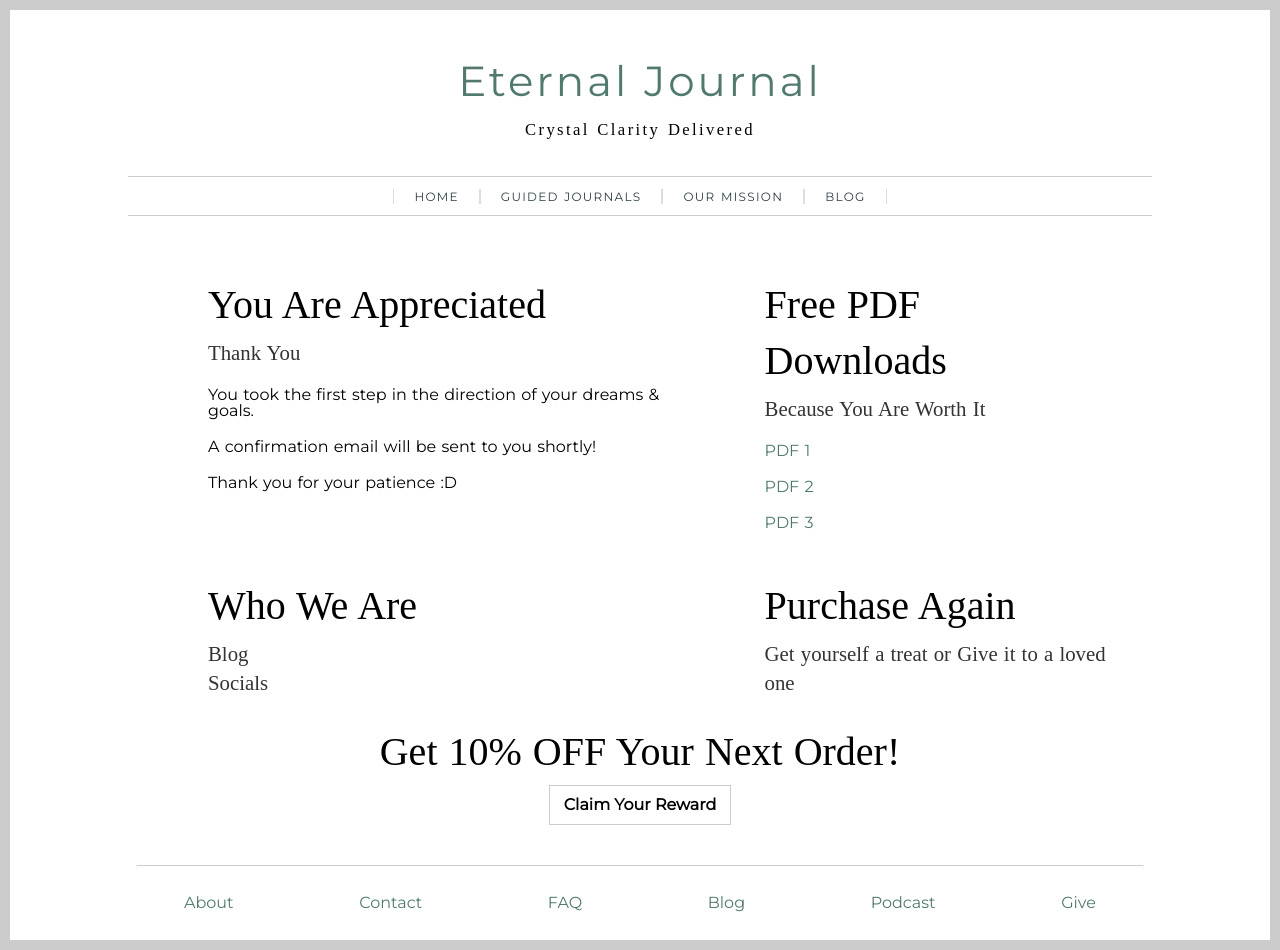
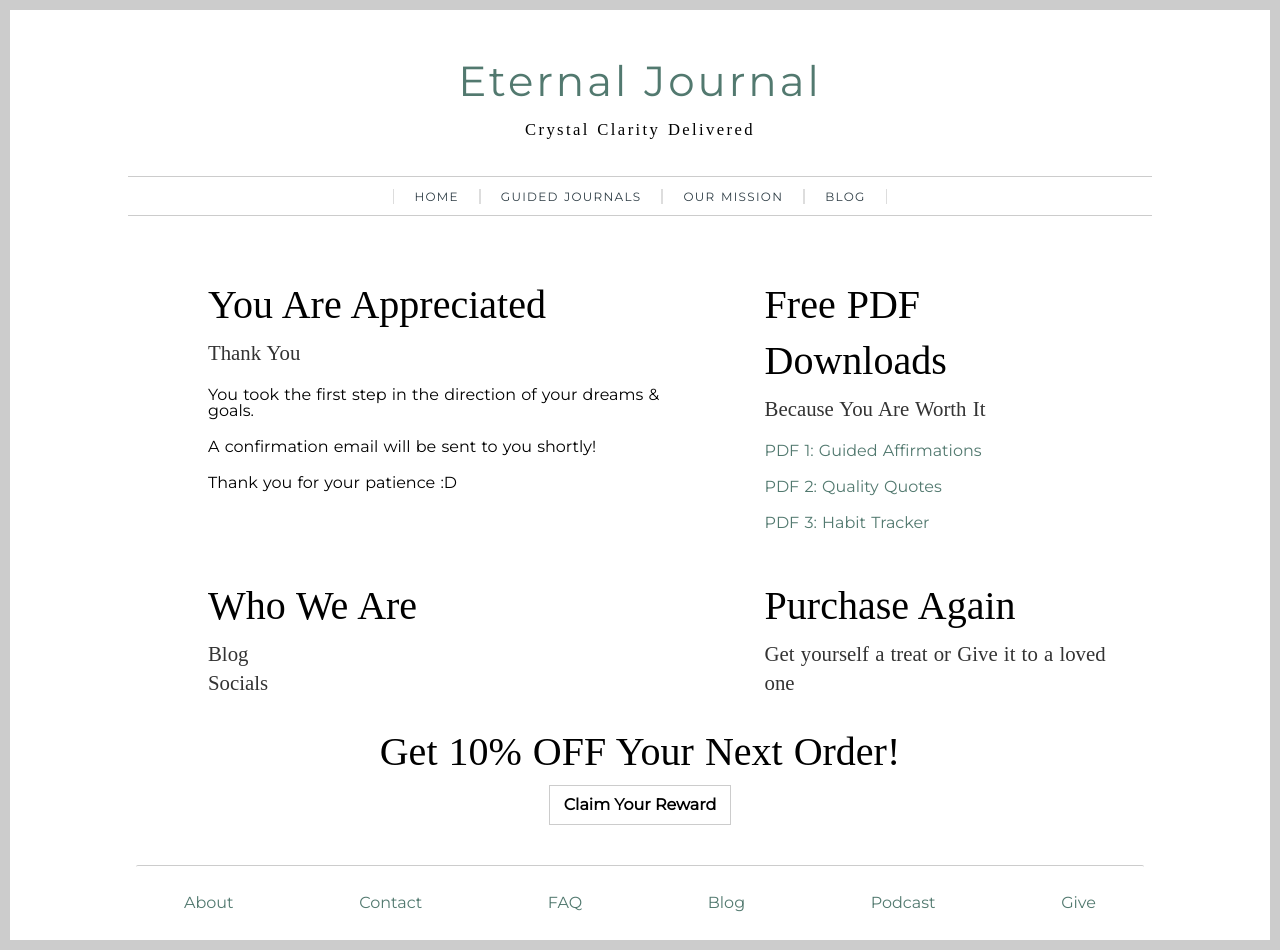
Before and after one commit to WilderDev/eternal-journal-ecommerce-PWA, a Gatsby site: page /thank-you in a window 1280 px wide. Built offline with nearby package versions, Linux system fonts and the light colour scheme; Gatsby itself is replaced by a stand-in of ours; a web font is replaced by a local one.

Commit message:
ADD: PDF Extra Links

```diff
--- a/src/pages/thank-you.js
+++ b/src/pages/thank-you.js
@@ -1,8 +1,11 @@
 import React from "react"
-import { Link } from "gatsby"
 
 import Layout from "../template/layout"
 import SEO from "../template/seo"
+
+import firstPDF from "../data/DayNightExtra_Affirmation.pdf"
+import secondPDF from "../data/DayNightExtra_Quote.pdf"
+import thirdPDF from "../data/DayNightExtra_Habits.pdf"
 
 import thankYouStyles from "../styles/thankYou.module.scss"
 
@@ -25,13 +28,19 @@ const ThankYou = () => (
           <h1>Free PDF Downloads</h1>
           <h2>Because You Are Worth It</h2>
           <p>
-            <Link>PDF 1</Link>
+            <a href={firstPDF} rel="noreferrer" target="_blank">
+              PDF 1: Guided Affirmations
+            </a>
           </p>
           <p>
-            <Link>PDF 2</Link>
+            <a href={secondPDF} rel="noreferrer" target="_blank">
+              PDF 2: Quality Quotes
+            </a>
           </p>
           <p>
-            <Link>PDF 3</Link>
+            <a href={thirdPDF} rel="noreferrer" target="_blank">
+              PDF 3: Habit Tracker
+            </a>
           </p>
         </div>
       </div>
```
Also changed, not shown: 3 other files.
